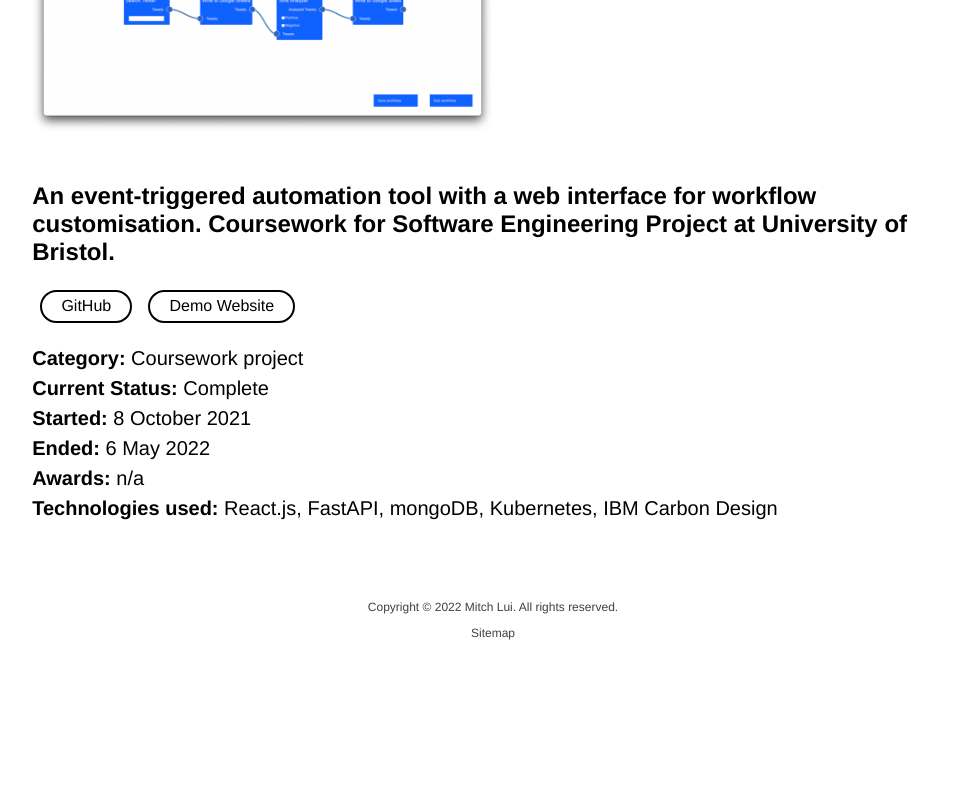
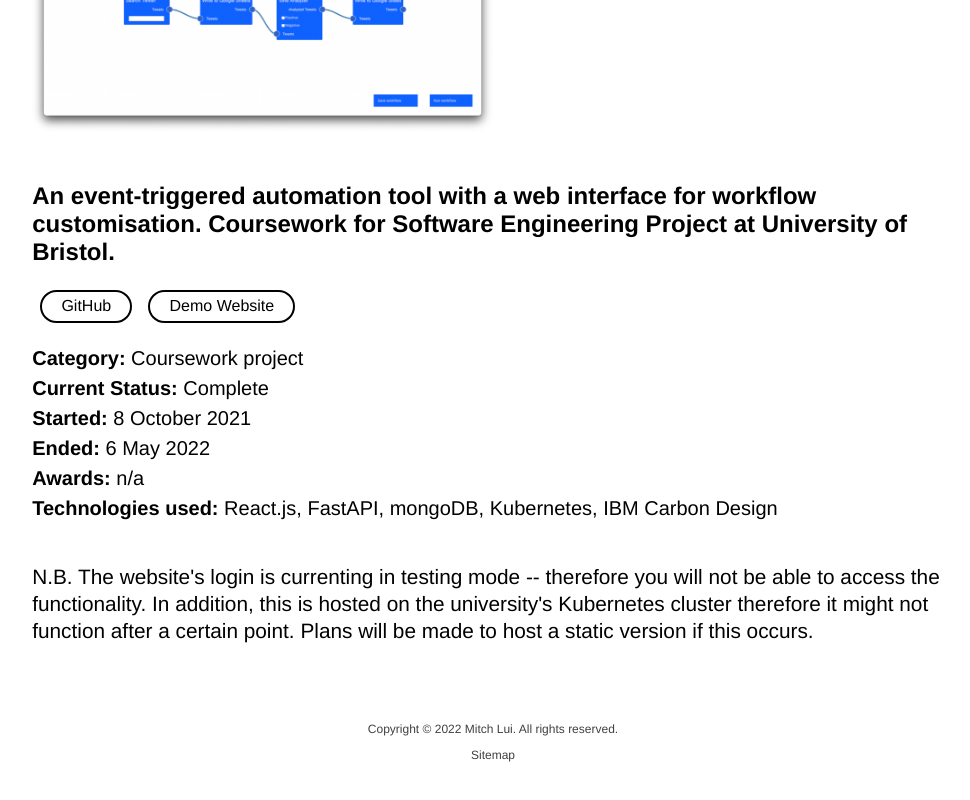
Before and after one commit to mitchLui/website, a React (Create React App) app in the folder client/: page /projects/ai-workflow in a window 1280 px wide. Shown: the part 377-1177 px from the top of the page, without its empty margins (147-1117 px from the left). Before the commit the page ends 1093 px from the top, so only its background shows below. Built offline with nearby package versions, Linux system fonts and the light colour scheme.

Commit message:
added a note regarding AI Workflow

```diff
--- a/client/src/data/projects.js
+++ b/client/src/data/projects.js
@@ -61,7 +61,11 @@ export const projects = {
         alt: "ai-workflow screenshot",
         headline: `An event-triggered automation tool with a web interface for workflow customisation.
         Coursework for Software Engineering Project at University of Bristol.`,
-        content_detailed: [],
+        content_detailed: [
+            `N.B. The website's login is currenting in testing mode -- therefore you will not be able to access the functionality.
+            In addition, this is hosted on the university's Kubernetes cluster therefore it might not function after a certain point.
+            Plans will be made to host a static version if this occurs.`
+        ],
         git_url: "https://github.com/mitchLui/ai-workflow",
         website: "https://ai-workflow.classroom-eu-gb-1-bx2-4x1-d4ceb080620f0ec34cd169ad110144ef-0000.eu-gb.containers.appdomain.cloud/"
     },
```
